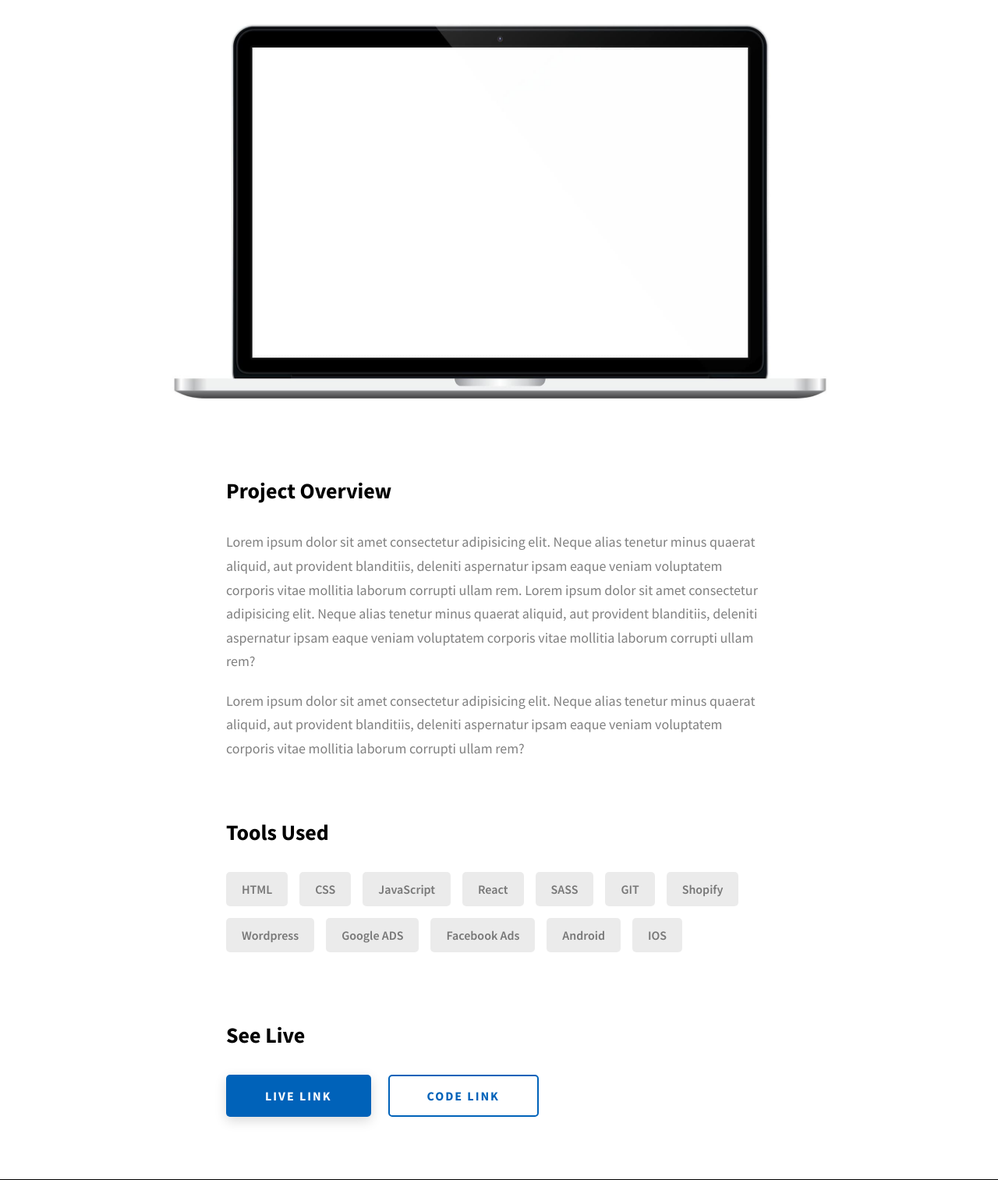
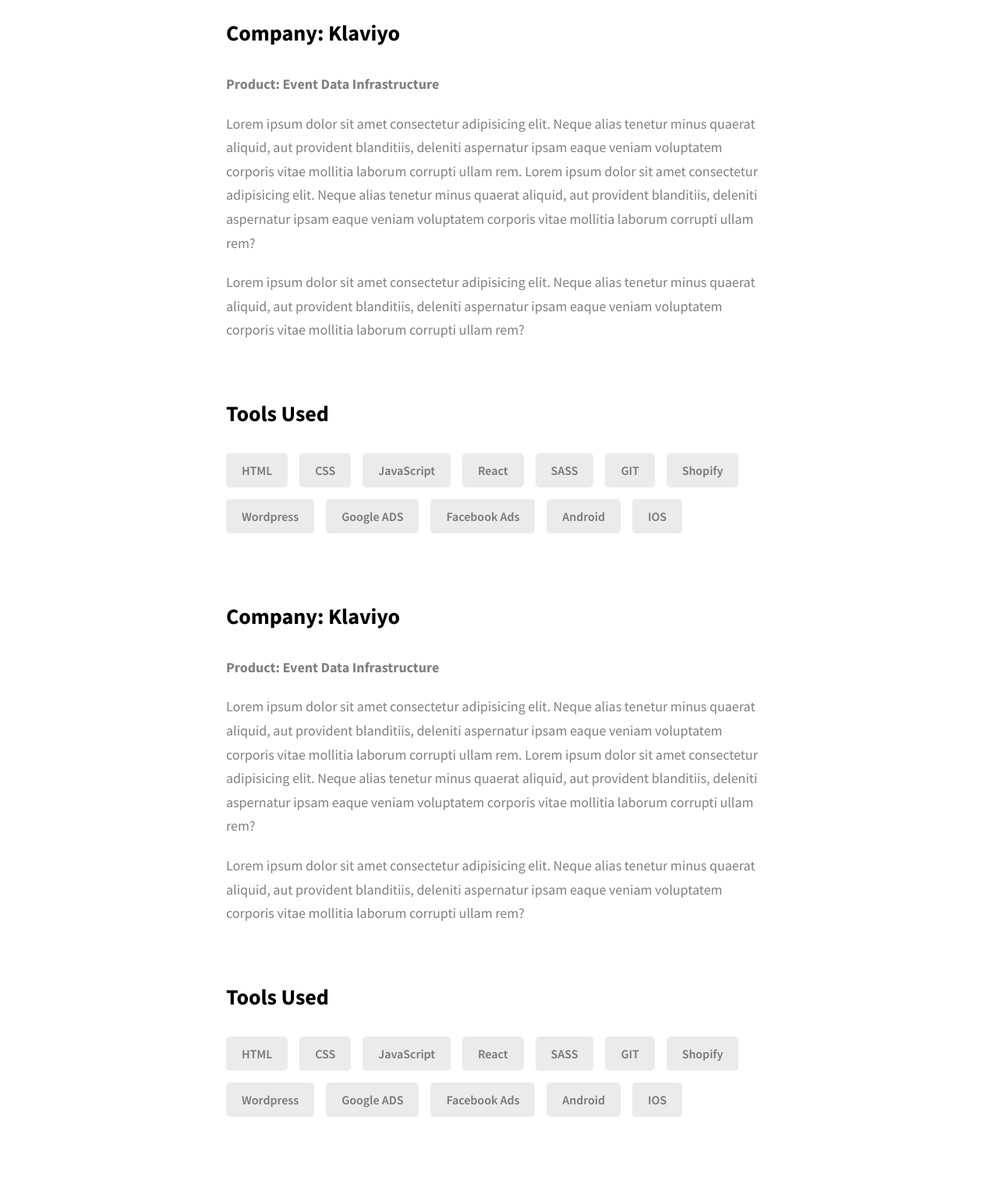
Before and after one commit to prateeksamudrala/jpsportfolio, a website: page project-1.html in a window 1280 px wide. Shown: the part 807-2320 px from the top of the page at 78% size. Drawn offline with Linux system fonts and the light colour scheme.

Commit message:
css changes

```diff
--- a/css/style.css
+++ b/css/style.css
@@ -69,7 +69,7 @@
   resize: none; }
 
 .heading-primary {
-  font-size: 6rem;
+  font-size: 4rem;
   font-family:'Courier New', Courier, monospace;
   text-transform: uppercase;
   letter-spacing: 3px;
--- a/project-1.html
+++ b/project-1.html
@@ -27,7 +27,7 @@
               class="header__logo-img"
             />
           </div>
-          <span class="header__logo-sub">John Doe</span>
+          <span class="header__logo-sub">Test</span>
         </div>
         <div class="header__main">
           <ul class="header__links">
@@ -82,34 +82,13 @@
         </div>
       </div>
     </header>
-    <section class="project-cs-hero">
-      <div class="project-cs-hero__content">
-        <h1 class="heading-primary">Project 1</h1>
-        <div class="project-cs-hero__info">
-          <p class="text-primary">
-            Lorem ipsum dolor sit amet consectetur adipisicing elit. Dignissimos
-            in numquam incidunt earum quaerat cum fuga, atque similique natus
-            nobis sit.
-          </p>
-        </div>
-        <div class="project-cs-hero__cta">
-          <a href="#" class="btn btn--bg" target="_blank">Live Link</a>
-        </div>
-      </div>
-    </section>
     <section class="project-details">
       <div class="main-container">
         <div class="project-details__content">
-          <div class="project-details__showcase-img-cont">
-            <img
-              src="./assets/jpeg/project-mockup-example.jpeg"
-              alt="Project Image"
-              class="project-details__showcase-img"
-            />
-          </div>
           <div class="project-details__content-main">
             <div class="project-details__desc">
-              <h3 class="project-details__content-title">Project Overview</h3>
+              <h3 class="project-details__content-title">Company: Klaviyo</h3>
+              <h4 class="project-details__desc-para">Product: Event Data Infrastructure</h4>
               <p class="project-details__desc-para">
                 Lorem ipsum dolor sit amet consectetur adipisicing elit. Neque
                 alias tenetur minus quaerat aliquid, aut provident blanditiis,
@@ -144,20 +123,122 @@
                 <div class="skills__skill">IOS</div>
               </div>
             </div>
-            <div class="project-details__links">
-              <h3 class="project-details__content-title">See Live</h3>
-              <a
-                href="#"
-                class="btn btn--med btn--theme project-details__links-btn"
-                target="_blank"
-                >Live Link</a
-              >
-              <a
-                href="#"
-                class="btn btn--med btn--theme-inv project-details__links-btn"
-                target="_blank"
-                >Code Link</a
-              >
+          </div>
+          <div class="project-details__content-main">
+            <div class="project-details__desc">
+              <h3 class="project-details__content-title">Company: Klaviyo</h3>
+              <h4 class="project-details__desc-para">Product: Event Data Infrastructure</h4>
+              <p class="project-details__desc-para">
+                Lorem ipsum dolor sit amet consectetur adipisicing elit. Neque
+                alias tenetur minus quaerat aliquid, aut provident blanditiis,
+                deleniti aspernatur ipsam eaque veniam voluptatem corporis vitae
+                mollitia laborum corrupti ullam rem. Lorem ipsum dolor sit amet
+                consectetur adipisicing elit. Neque alias tenetur minus quaerat
+                aliquid, aut provident blanditiis, deleniti aspernatur ipsam
+                eaque veniam voluptatem corporis vitae mollitia laborum corrupti
+                ullam rem?
+              </p>
+              <p class="project-details__desc-para">
+                Lorem ipsum dolor sit amet consectetur adipisicing elit. Neque
+                alias tenetur minus quaerat aliquid, aut provident blanditiis,
+                deleniti aspernatur ipsam eaque veniam voluptatem corporis vitae
+                mollitia laborum corrupti ullam rem?
+              </p>
+            </div>
+            <div class="project-details__tools-used">
+              <h3 class="project-details__content-title">Tools Used</h3>
+              <div class="skills">
+                <div class="skills__skill">HTML</div>
+                <div class="skills__skill">CSS</div>
+                <div class="skills__skill">JavaScript</div>
+                <div class="skills__skill">React</div>
+                <div class="skills__skill">SASS</div>
+                <div class="skills__skill">GIT</div>
+                <div class="skills__skill">Shopify</div>
+                <div class="skills__skill">Wordpress</div>
+                <div class="skills__skill">Google ADS</div>
+                <div class="skills__skill">Facebook Ads</div>
+                <div class="skills__skill">Android</div>
+                <div class="skills__skill">IOS</div>
+              </div>
+            </div>
+          </div>
+          <div class="project-details__content-main">
+            <div class="project-details__desc">
+              <h3 class="project-details__content-title">Company: Klaviyo</h3>
+              <h4 class="project-details__desc-para">Product: Event Data Infrastructure</h4>
+              <p class="project-details__desc-para">
+                Lorem ipsum dolor sit amet consectetur adipisicing elit. Neque
+                alias tenetur minus quaerat aliquid, aut provident blanditiis,
+                deleniti aspernatur ipsam eaque veniam voluptatem corporis vitae
+                mollitia laborum corrupti ullam rem. Lorem ipsum dolor sit amet
+                consectetur adipisicing elit. Neque alias tenetur minus quaerat
+                aliquid, aut provident blanditiis, deleniti aspernatur ipsam
+                eaque veniam voluptatem corporis vitae mollitia laborum corrupti
+                ullam rem?
+              </p>
+              <p class="project-details__desc-para">
+                Lorem ipsum dolor sit amet consectetur adipisicing elit. Neque
+                alias tenetur minus quaerat aliquid, aut provident blanditiis,
+                deleniti aspernatur ipsam eaque veniam voluptatem corporis vitae
+                mollitia laborum corrupti ullam rem?
+              </p>
+            </div>
+            <div class="project-details__tools-used">
+              <h3 class="project-details__content-title">Tools Used</h3>
+              <div class="skills">
+                <div class="skills__skill">HTML</div>
+                <div class="skills__skill">CSS</div>
+                <div class="skills__skill">JavaScript</div>
+                <div class="skills__skill">React</div>
+                <div class="skills__skill">SASS</div>
+                <div class="skills__skill">GIT</div>
+                <div class="skills__skill">Shopify</div>
+                <div class="skills__skill">Wordpress</div>
+                <div class="skills__skill">Google ADS</div>
+                <div class="skills__skill">Facebook Ads</div>
+                <div class="skills__skill">Android</div>
+                <div class="skills__skill">IOS</div>
+              </div>
+            </div>
+          </div>
+          <div class="project-details__content-main">
+            <div class="project-details__desc">
+              <h3 class="project-details__content-title">Company: Klaviyo</h3>
+              <h4 class="project-details__desc-para">Product: Event Data Infrastructure</h4>
+              <p class="project-details__desc-para">
+                Lorem ipsum dolor sit amet consectetur adipisicing elit. Neque
+                alias tenetur minus quaerat aliquid, aut provident blanditiis,
+                deleniti aspernatur ipsam eaque veniam voluptatem corporis vitae
+                mollitia laborum corrupti ullam rem. Lorem ipsum dolor sit amet
+                consectetur adipisicing elit. Neque alias tenetur minus quaerat
+                aliquid, aut provident blanditiis, deleniti aspernatur ipsam
+                eaque veniam voluptatem corporis vitae mollitia laborum corrupti
+                ullam rem?
+              </p>
+              <p class="project-details__desc-para">
+                Lorem ipsum dolor sit amet consectetur adipisicing elit. Neque
+                alias tenetur minus quaerat aliquid, aut provident blanditiis,
+                deleniti aspernatur ipsam eaque veniam voluptatem corporis vitae
+                mollitia laborum corrupti ullam rem?
+              </p>
+            </div>
+            <div class="project-details__tools-used">
+              <h3 class="project-details__content-title">Tools Used</h3>
+              <div class="skills">
+                <div class="skills__skill">HTML</div>
+                <div class="skills__skill">CSS</div>
+                <div class="skills__skill">JavaScript</div>
+                <div class="skills__skill">React</div>
+                <div class="skills__skill">SASS</div>
+                <div class="skills__skill">GIT</div>
+                <div class="skills__skill">Shopify</div>
+                <div class="skills__skill">Wordpress</div>
+                <div class="skills__skill">Google ADS</div>
+                <div class="skills__skill">Facebook Ads</div>
+                <div class="skills__skill">Android</div>
+                <div class="skills__skill">IOS</div>
+              </div>
             </div>
           </div>
         </div>
```
Also changed, not shown: index.html (+4 -3 lines).
